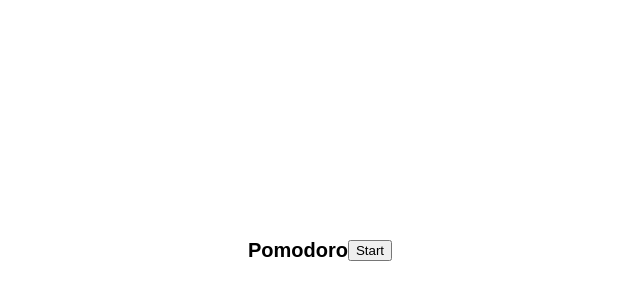
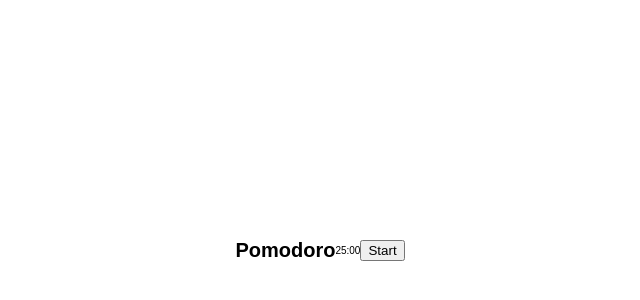
Before and after one commit to iagodahlem/tiempo, a React (Create React App) app: page / in a window 1280 px wide. Shown: the part 150-450 px from the top of the page, without its empty margins (320-960 px from the left). Built offline with nearby package versions, Linux system fonts and the light colour scheme.

Commit message:
implement basic timer

```diff
--- a/package.json
+++ b/package.json
@@ -10,6 +10,7 @@
     "eject": "react-scripts eject"
   },
   "dependencies": {
+    "date-fns": "^1.29.0",
     "react": "^16.0.0",
     "react-dom": "^16.0.0",
     "react-redux": "^5.0.6",
--- a/src/actions/timer.js
+++ b/src/actions/timer.js
@@ -2,7 +2,6 @@ import * as types from '../constants/actionTypes'
 
 export const start = () => ({
   type: types.TIMER_START,
-  start: 0,
 })
 
 export default {
--- a/src/components/App/App.js
+++ b/src/components/App/App.js
@@ -1,20 +1,28 @@
 import React, { Component } from 'react'
+import format from 'date-fns/format'
+
 import './App.css'
 
 class App extends Component {
   handleStartTimer = (event) => {
     const { startTimer } = this.props
-
     startTimer()
+    this.interval = setInterval(this.forceUpdate.bind(this), 1000)
   }
 
   render() {
     const { start } = this.props
+    const duration = 1000 * 60 * 25
+    let timer = duration
+
+    if (start) {
+      timer = start + duration - Date.now()
+    }
 
     return (
       <div className='App'>
         <h1 className='App__title'>Pomodoro</h1>
-        <p>{start}</p>
+        <p>{format(timer, 'mm:ss')}</p>
         <button onClick={this.handleStartTimer}>Start</button>
       </div>
     )
```
Also changed, not shown: 1 other file (tests, documents, lock files or other folders).
